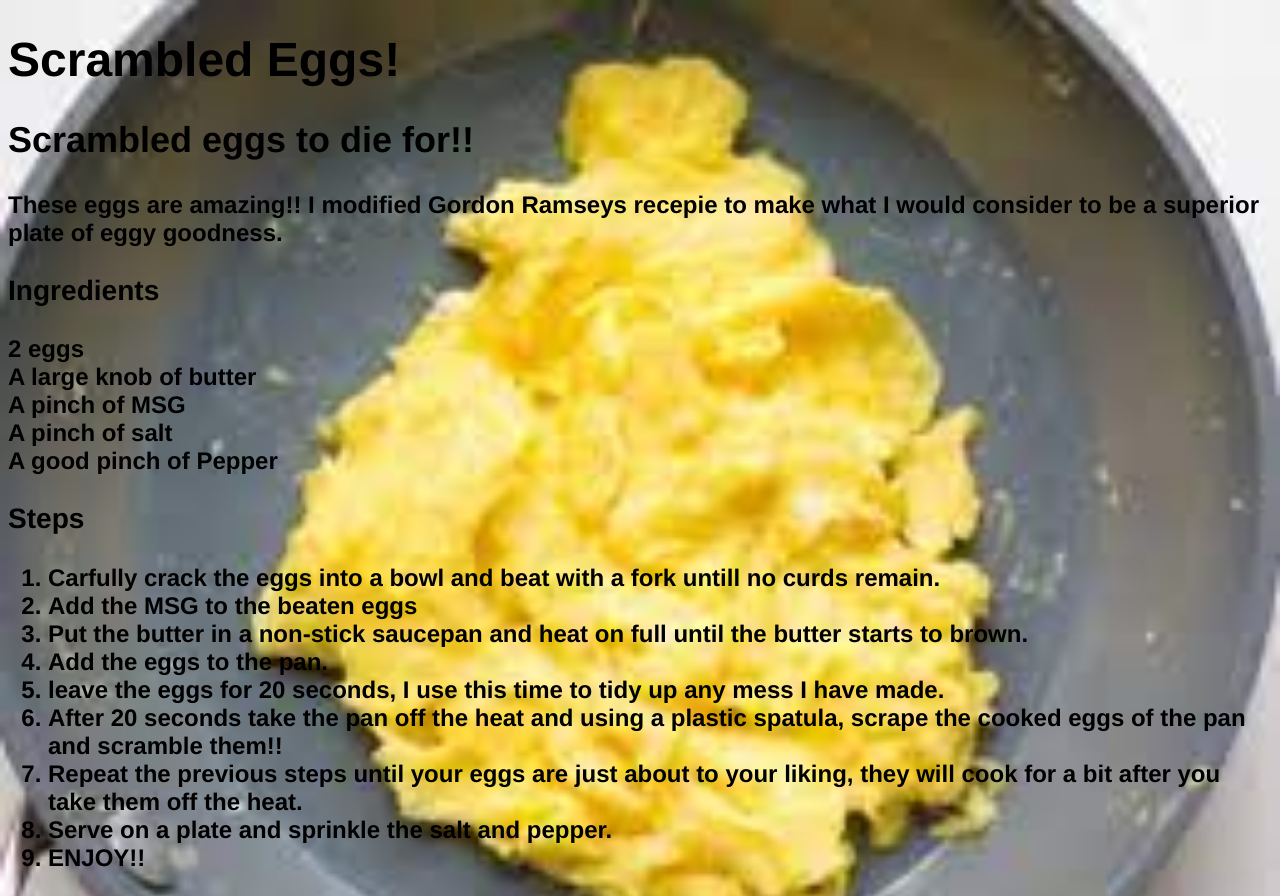
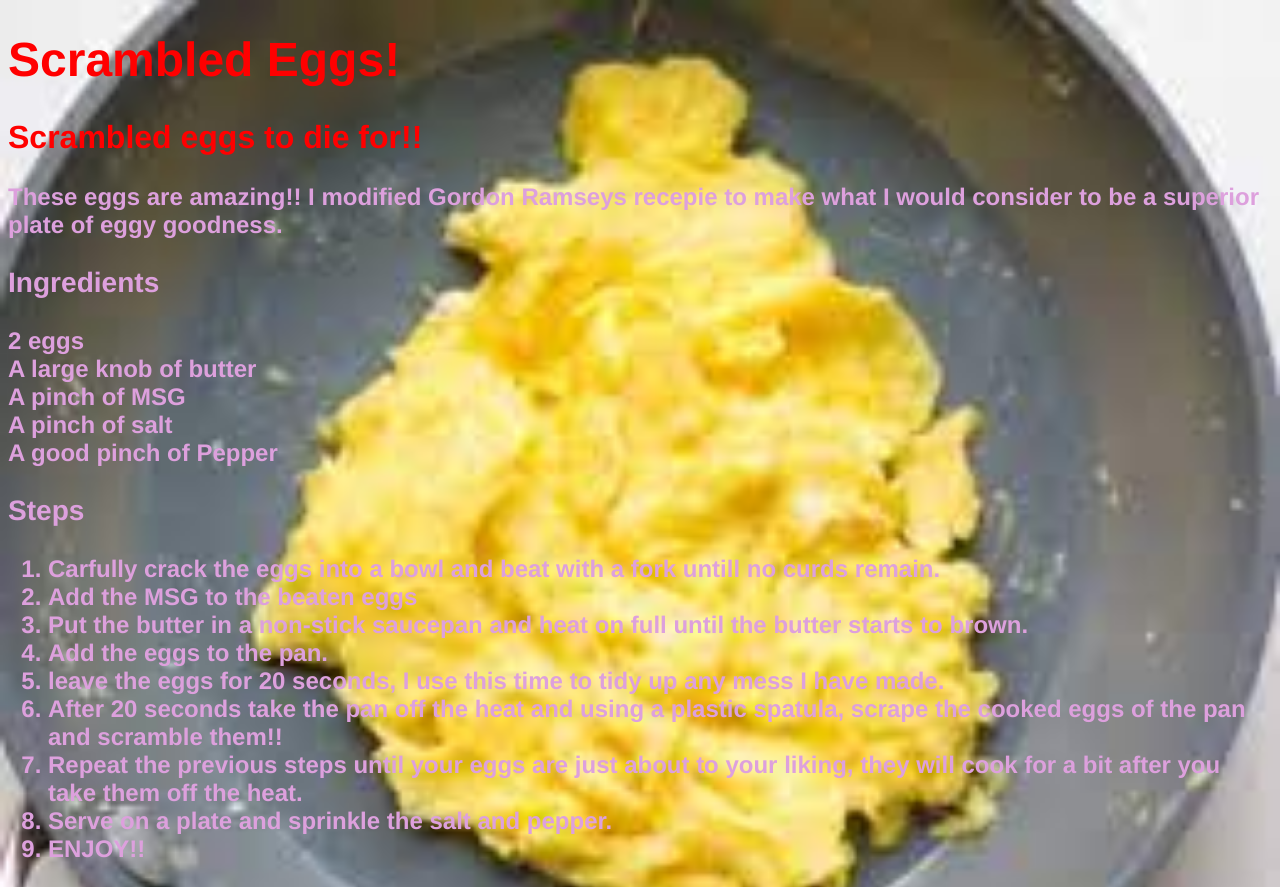
Before and after one commit to mhercl/odin-recipes, a plain HTML site: page scrambled_eggs.html in a window 1280 px wide. Drawn offline with Linux system fonts and the light colour scheme; files whose address does not match are found by name.

```diff
--- a/scrambled_eggs.html
+++ b/scrambled_eggs.html
@@ -8,6 +8,12 @@
     body {
         background-image: url(/home/martin/repos/odin-recipes/images/scrambledeggs.jpeg);
         background-size: cover;
+    }
+    h1 {
+        color: red;
+    }h2 {
+        color: red;
+        font-size: xx-large;
     }
 </style>
 </head>
--- a/style.css
+++ b/style.css
@@ -18,6 +18,6 @@ ul
 body
 {font-family: 'Franklin Gothic Medium', 'Arial Narrow', Arial, sans-serif;
 font-weight: bolder;
-color: black;
+color: plum;
 font-size: x-large;
 }
```
Also changed, not shown: cheese_on_toast.html (+1 -1 lines), how_to_fry_a_steak.html (+6 -0 lines), index.html (+7 -0 lines).
